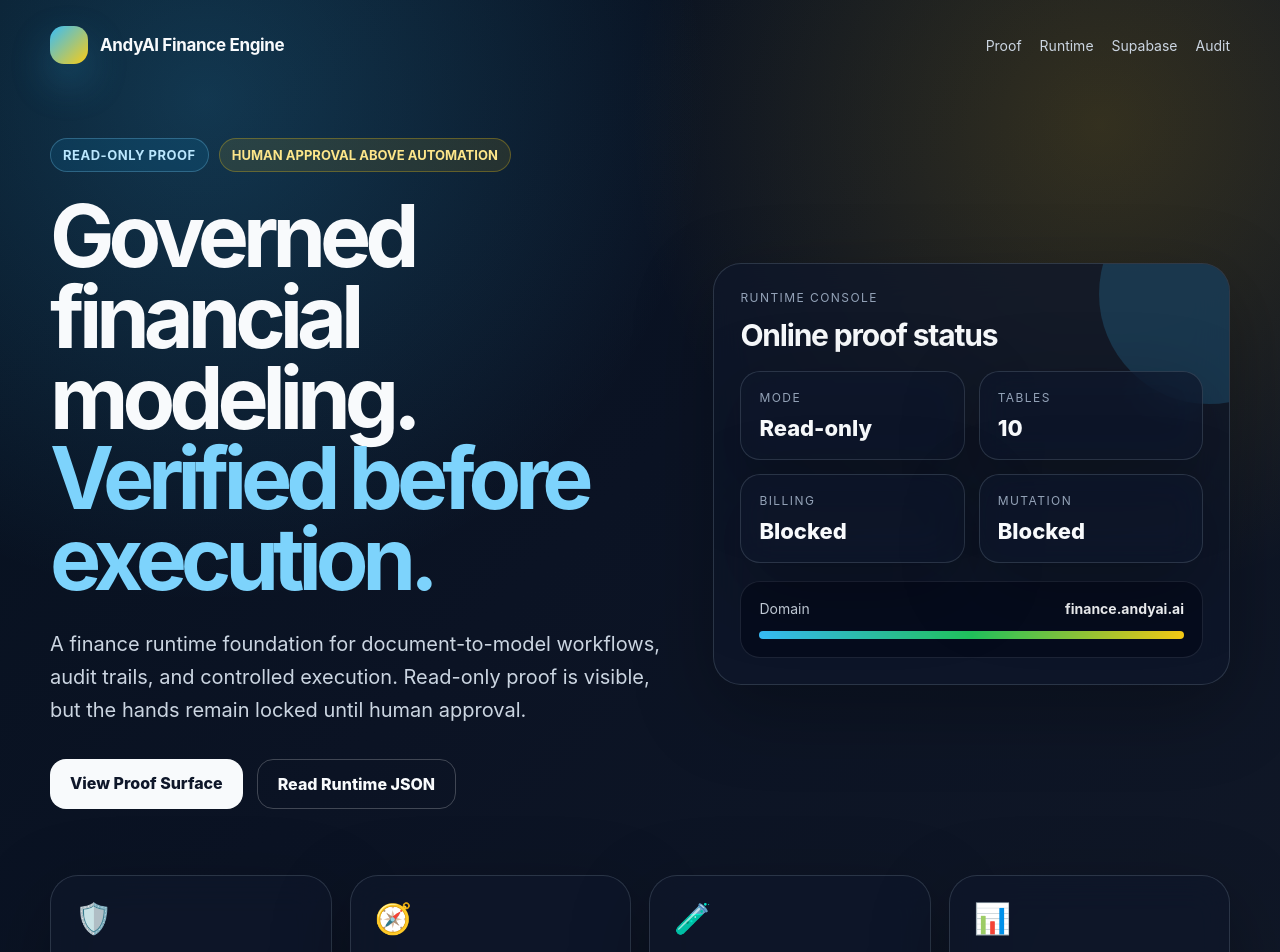
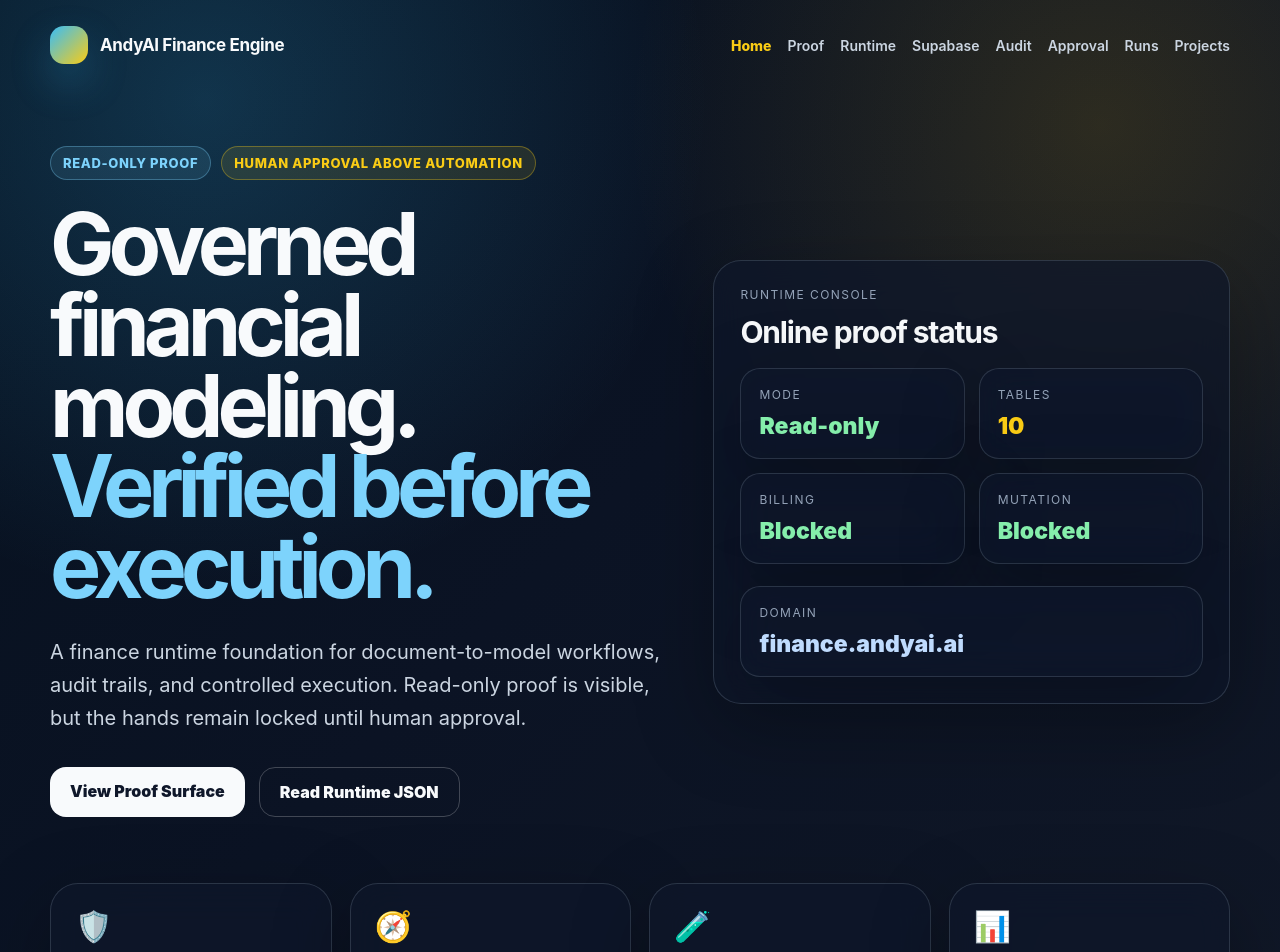
Before and after one commit to kolundzic/andyai-finance-engine, a Next.js app: page / in a window 1280 px wide. Shown: the top 952 px of the page. Built offline with nearby package versions, Linux system fonts and the light colour scheme.

Commit message:
feat: add v13.3.0 home and proof prestige refresh

```diff
--- a/app/page.tsx
+++ b/app/page.tsx
@@ -1,97 +1,37 @@
+import {
+  CanonQuote,
+  Chip,
+  EvidenceConsole,
+  FeatureGrid,
+  MetricCard,
+  PrestigeNav,
+  StatusStrip,
+  proofRows,
+} from "../src/ui/finance-prestige-system";
 import { getFinanceOnlineProofStatus } from "../src/runtime/finance-online-proof-status";
 
-const shell: React.CSSProperties = {
-  minHeight: "100vh",
-  background:
-    "radial-gradient(circle at 16% 8%, rgba(56,189,248,0.22), transparent 32%), radial-gradient(circle at 86% 10%, rgba(234,179,8,0.18), transparent 30%), linear-gradient(135deg, #06111f 0%, #0b1324 44%, #111827 100%)",
-  color: "#f8fafc",
-  fontFamily:
-    "Inter, ui-sans-serif, system-ui, -apple-system, BlinkMacSystemFont, 'Segoe UI', sans-serif",
+export const metadata = {
+  title: "AndyAI Finance Engine — Governed Financial Modeling",
+  description: "Governed financial modeling. Read-only proof. Human approval above automation.",
 };
-
-const wrap: React.CSSProperties = {
-  width: "min(1180px, calc(100% - 40px))",
-  margin: "0 auto",
-};
-
-const card: React.CSSProperties = {
-  border: "1px solid rgba(148,163,184,0.22)",
-  background: "rgba(15,23,42,0.72)",
-  boxShadow: "0 24px 80px rgba(0,0,0,0.28)",
-  backdropFilter: "blur(18px)",
-  borderRadius: "28px",
-};
-
-const chip: React.CSSProperties = {
-  border: "1px solid rgba(125,211,252,0.28)",
-  background: "rgba(14,165,233,0.12)",
-  color: "#bae6fd",
-  borderRadius: "999px",
-  padding: "8px 12px",
-  fontSize: "13px",
-  fontWeight: 700,
-  letterSpacing: "0.04em",
-};
-
-const goldChip: React.CSSProperties = {
-  border: "1px solid rgba(250,204,21,0.28)",
-  background: "rgba(250,204,21,0.10)",
-  color: "#fde68a",
-  borderRadius: "999px",
-  padding: "8px 12px",
-  fontSize: "13px",
-  fontWeight: 700,
-};
-
-function StatusPill({ label, value }: { label: string; value: string }) {
-  return (
-    <div
-      style={{
-        ...card,
-        borderRadius: "20px",
-        padding: "18px",
-        minHeight: "88px",
-      }}
-    >
-      <div style={{ color: "#94a3b8", fontSize: "12px", textTransform: "uppercase", letterSpacing: "0.12em" }}>{label}</div>
-      <div style={{ marginTop: "10px", color: "#f8fafc", fontSize: "22px", fontWeight: 800 }}>{value}</div>
-    </div>
-  );
-}
-
-function SectionCard({ icon, title, body }: { icon: string; title: string; body: string }) {
-  return (
-    <article style={{ ...card, padding: "24px", minHeight: "210px" }}>
-      <div style={{ fontSize: "30px" }}>{icon}</div>
-      <h3 style={{ fontSize: "22px", lineHeight: 1.2, margin: "18px 0 10px" }}>{title}</h3>
-      <p style={{ color: "#cbd5e1", lineHeight: 1.65, margin: 0 }}>{body}</p>
-    </article>
-  );
-}
 
 export default function HomePage() {
   const status = getFinanceOnlineProofStatus();
 
   return (
-    <main style={shell}>
-      <nav style={{ ...wrap, display: "flex", alignItems: "center", justifyContent: "space-between", padding: "26px 0" }}>
-        <div style={{ display: "flex", alignItems: "center", gap: "12px" }}>
-          <div style={{ width: "38px", height: "38px", borderRadius: "14px", background: "linear-gradient(135deg,#38bdf8,#facc15)", boxShadow: "0 18px 40px rgba(56,189,248,0.25)" }} />
-          <strong style={{ fontSize: "17px", letterSpacing: "-0.02em" }}>AndyAI Finance Engine</strong>
-        </div>
-        <div style={{ display: "flex", gap: "18px", color: "#cbd5e1", fontSize: "14px" }}>
-          <a href="/finance-proof" style={{ color: "inherit", textDecoration: "none" }}>Proof</a>
-          <a href="/api/finance/read-only/status" style={{ color: "inherit", textDecoration: "none" }}>Runtime</a>
-          <a href="/supabase" style={{ color: "inherit", textDecoration: "none" }}>Supabase</a>
-          <a href="/audit" style={{ color: "inherit", textDecoration: "none" }}>Audit</a>
-        </div>
-      </nav>
-
-      <section style={{ ...wrap, display: "grid", gridTemplateColumns: "minmax(0, 1.1fr) minmax(340px, 0.9fr)", gap: "32px", alignItems: "center", padding: "48px 0 36px" }}>
+    <main style={{
+      minHeight: "100vh",
+      background:
+        "radial-gradient(circle at 16% 8%, rgba(56,189,248,0.20), transparent 32%), radial-gradient(circle at 86% 10%, rgba(234,179,8,0.15), transparent 30%), linear-gradient(135deg, #06111f 0%, #0b1324 44%, #111827 100%)",
+      color: "#f8fafc",
+      fontFamily: "Inter, ui-sans-serif, system-ui, -apple-system, BlinkMacSystemFont, 'Segoe UI', sans-serif",
+    }}>
+      <PrestigeNav active="/" />
+      <section style={{ width: "min(1180px, calc(100% - 40px))", margin: "0 auto", display: "grid", gridTemplateColumns: "minmax(0, 1.1fr) minmax(340px, 0.9fr)", gap: "32px", alignItems: "center", padding: "56px 0 36px" }}>
         <div>
           <div style={{ display: "flex", gap: "10px", flexWrap: "wrap", marginBottom: "24px" }}>
-            <span style={chip}>READ-ONLY PROOF</span>
-            <span style={goldChip}>HUMAN APPROVAL ABOVE AUTOMATION</span>
+            <Chip>Read-only proof</Chip>
+            <Chip tone="gold">Human approval above automation</Chip>
           </div>
           <h1 style={{ fontSize: "clamp(48px, 7vw, 86px)", lineHeight: 0.94, letterSpacing: "-0.07em", margin: 0 }}>
             Governed financial modeling.
@@ -102,36 +42,24 @@ export default function HomePage() {
             A finance runtime foundation for document-to-model workflows, audit trails, and controlled execution. Read-only proof is visible, but the hands remain locked until human approval.
           </p>
           <div style={{ display: "flex", gap: "14px", flexWrap: "wrap", marginTop: "32px" }}>
-            <a href="/finance-proof" style={{ background: "#f8fafc", color: "#0f172a", padding: "14px 20px", borderRadius: "16px", textDecoration: "none", fontWeight: 800 }}>View Proof Surface</a>
-            <a href="/api/finance/read-only/status" style={{ border: "1px solid rgba(255,255,255,0.22)", color: "#f8fafc", padding: "14px 20px", borderRadius: "16px", textDecoration: "none", fontWeight: 800 }}>Read Runtime JSON</a>
+            <a href="/finance-proof" style={{ background: "#f8fafc", color: "#0f172a", padding: "14px 20px", borderRadius: "16px", textDecoration: "none", fontWeight: 900 }}>View Proof Surface</a>
+            <a href="/api/finance/read-only/status" style={{ border: "1px solid rgba(255,255,255,0.22)", color: "#f8fafc", padding: "14px 20px", borderRadius: "16px", textDecoration: "none", fontWeight: 900 }}>Read Runtime JSON</a>
           </div>
         </div>
-
-        <aside style={{ ...card, padding: "26px", position: "relative", overflow: "hidden" }}>
-          <div style={{ position: "absolute", inset: "-80px -90px auto auto", width: "220px", height: "220px", borderRadius: "50%", background: "rgba(56,189,248,0.18)" }} />
+        <aside style={{ border: "1px solid rgba(148,163,184,0.22)", background: "rgba(15,23,42,0.72)", boxShadow: "0 24px 80px rgba(0,0,0,0.28)", backdropFilter: "blur(18px)", borderRadius: "28px", padding: "26px", position: "relative", overflow: "hidden" }}>
           <p style={{ color: "#94a3b8", textTransform: "uppercase", letterSpacing: "0.12em", fontSize: "12px", marginTop: 0 }}>Runtime Console</p>
           <h2 style={{ margin: "0 0 18px", fontSize: "30px", letterSpacing: "-0.04em" }}>Online proof status</h2>
-          <div style={{ display: "grid", gridTemplateColumns: "1fr 1fr", gap: "14px" }}>
-            <StatusPill label="Mode" value="Read-only" />
-            <StatusPill label="Tables" value={String(status.verifiedTableCount)} />
-            <StatusPill label="Billing" value="Blocked" />
-            <StatusPill label="Mutation" value="Blocked" />
-          </div>
-          <div style={{ marginTop: "18px", padding: "18px", borderRadius: "20px", background: "rgba(2,6,23,0.56)", border: "1px solid rgba(148,163,184,0.16)" }}>
-            <div style={{ display: "flex", justifyContent: "space-between", color: "#cbd5e1", fontSize: "14px" }}>
-              <span>Domain</span>
-              <strong style={{ color: "#f8fafc" }}>{status.domain}</strong>
-            </div>
-            <div style={{ marginTop: "14px", height: "8px", borderRadius: "999px", background: "linear-gradient(90deg,#38bdf8,#22c55e,#facc15)" }} />
-          </div>
+          <StatusStrip items={[["Mode", "Read-only"], ["Tables", String(status.verifiedTableCount), "gold"], ["Billing", "Blocked"], ["Mutation", "Blocked"]]} />
+          <MetricCard label="Domain" value={status.domain} tone="blue" />
         </aside>
       </section>
-
-      <section style={{ ...wrap, display: "grid", gridTemplateColumns: "repeat(4, minmax(0, 1fr))", gap: "18px", padding: "30px 0 72px" }}>
-        <SectionCard icon="🛡️" title="Read-Only Proof Surface" body="The public layer shows status, routes, and locked boundaries without exposing secrets or writing data." />
-        <SectionCard icon="🧭" title="Runtime Safety Boundary" body="Execution remains gated. Mutation, checkout, billing, webhooks, and paid runtime are blocked by design." />
-        <SectionCard icon="🧪" title="Supabase Lab Verified" body="The lab schema exists as controlled infrastructure. Public proof does not require DB URL or service role exposure." />
-        <SectionCard icon="📊" title="Financial Modeling Governance" body="Built for governed document-to-model workflows where auditability matters as much as speed." />
+      <section style={{ width: "min(1180px, calc(100% - 40px))", margin: "0 auto", padding: "30px 0 72px" }}>
+        <FeatureGrid items={[
+          ["🛡️", "Read-Only Proof Surface", "The public layer shows status, routes, and locked boundaries without exposing secrets or writing data."],
+          ["🧭", "Runtime Safety Boundary", "Execution remains gated. Mutation, checkout, billing, webhooks, and paid runtime are blocked by design."],
+          ["🧪", "Supabase Lab Verified", "The lab schema exists as controlled infrastructure. Public proof does not require DB URL or service role exposure."],
+          ["📊", "Financial Modeling Governance", "Built for governed document-to-model workflows where auditability matters as much as speed."],
+        ]} />
       </section>
     </main>
   );
--- a/package.json
+++ b/package.json
@@ -1,6 +1,6 @@
 {
   "name": "andyai-finance-engine",
-  "version": "13.2.0",
+  "version": "13.3.0",
   "private": true,
   "description": "AndyAI Finance Engine — public showcase powered by a governed financial modeling core.",
   "scripts": {
```
Also changed, not shown: app/finance-proof/page.tsx (+19 -84 lines), 3 other files (tests, documents, lock files or other folders).
